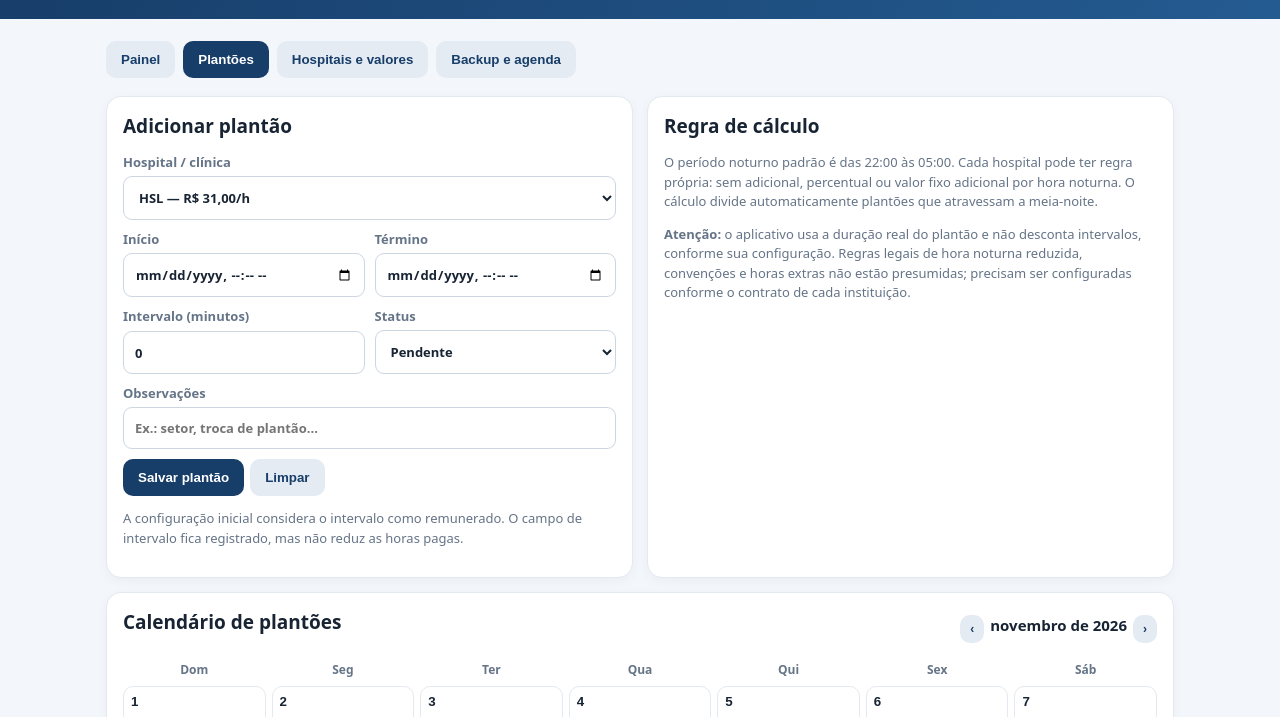
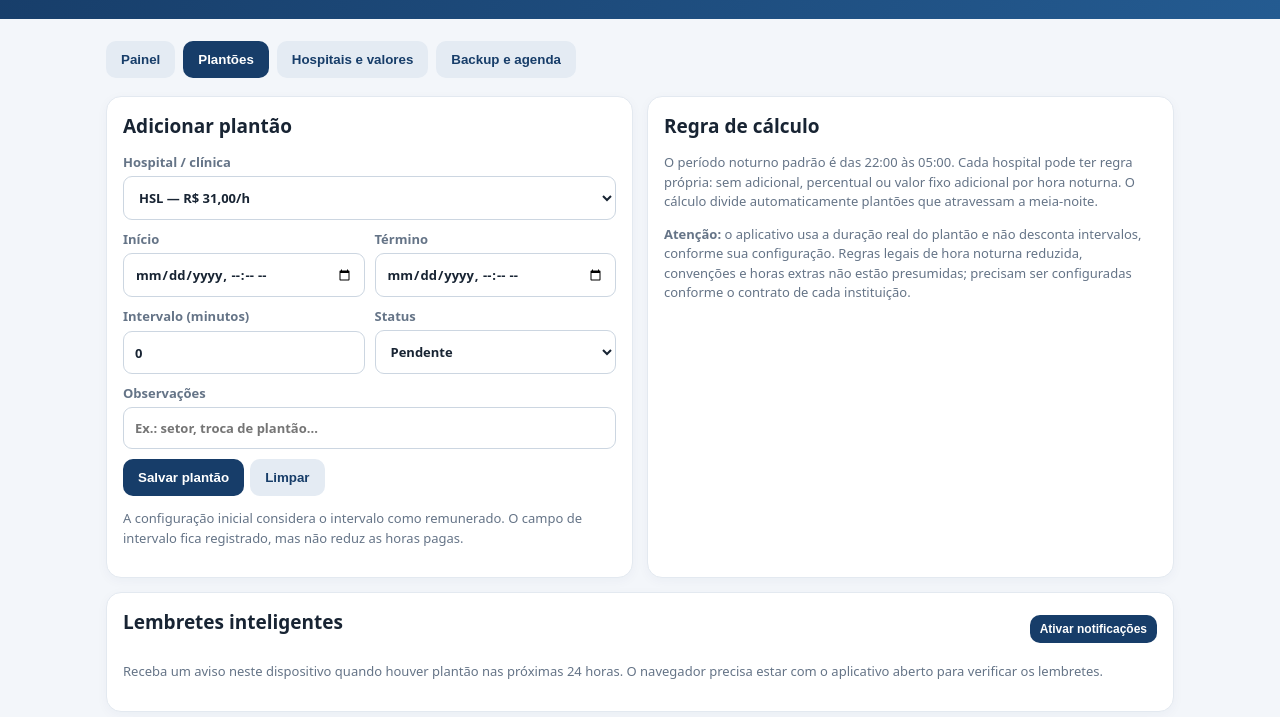
Before and after one commit to cmaxwelldias/plantao-control, a plain HTML site: page index.html in a window 1280 px wide. Both pictures are taken after a click on the button "Plantões". Shown: the part 83-800 px from the top of the page. Drawn offline with Linux system fonts and the light colour scheme.

Commit message:
Add local smart shift reminder controls

```diff
--- a/index.html
+++ b/index.html
@@ -95,6 +95,10 @@ footer{color:var(--muted);font-size:12px;margin-top:18px}
   </div>
  </div>
  <div class="card" style="margin-top:14px">
+  <div class="toolbar"><h2>Lembretes inteligentes</h2><button class="btn primary small" id="enableShiftAlerts" type="button">Ativar notificações</button></div>
+  <p id="shiftAlertStatus" class="note" aria-live="polite">Receba um aviso neste dispositivo quando houver plantão nas próximas 24 horas. O navegador precisa estar com o aplicativo aberto para verificar os lembretes.</p>
+ </div>
+ <div class="card" style="margin-top:14px">
   <div class="toolbar">
    <h2>Calendário de plantões</h2>
    <div class="actions"><button class="btn small" id="calendarPrev" type="button" aria-label="Mês anterior">‹</button><strong id="calendarMonth" aria-live="polite"></strong><button class="btn small" id="calendarNext" type="button" aria-label="Próximo mês">›</button></div>
```
